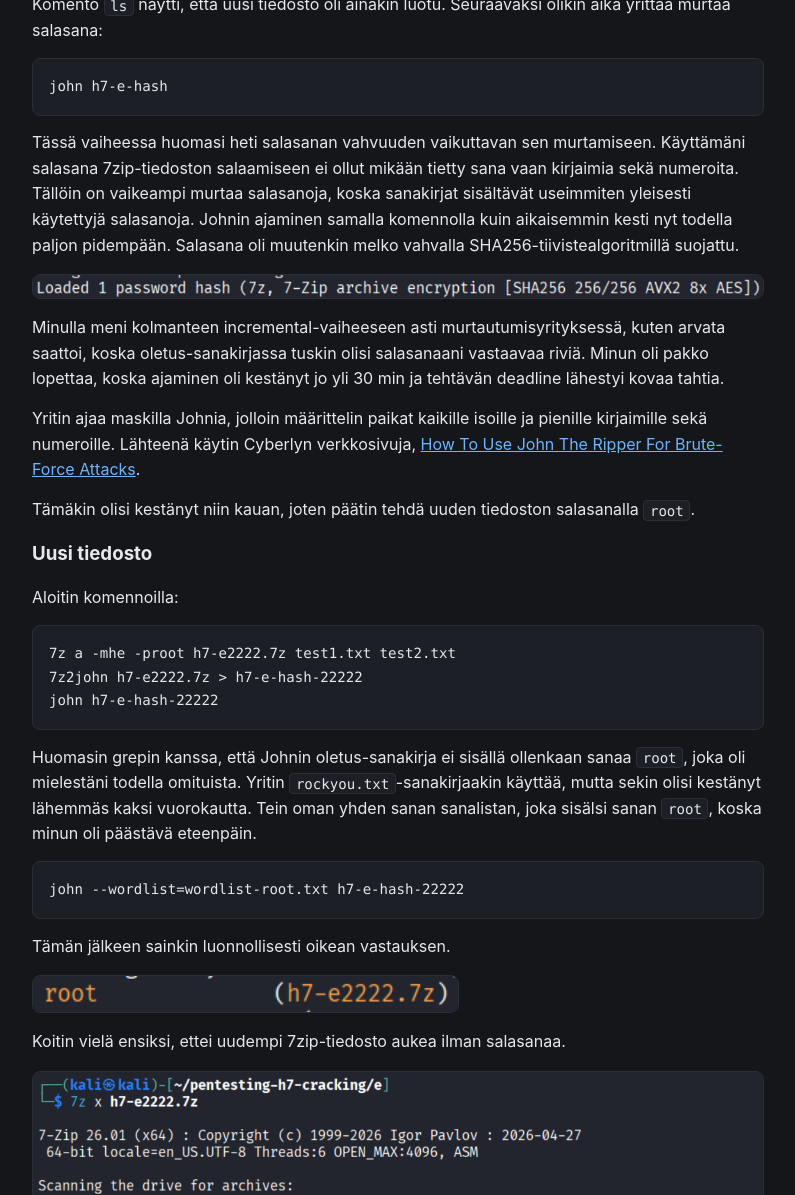
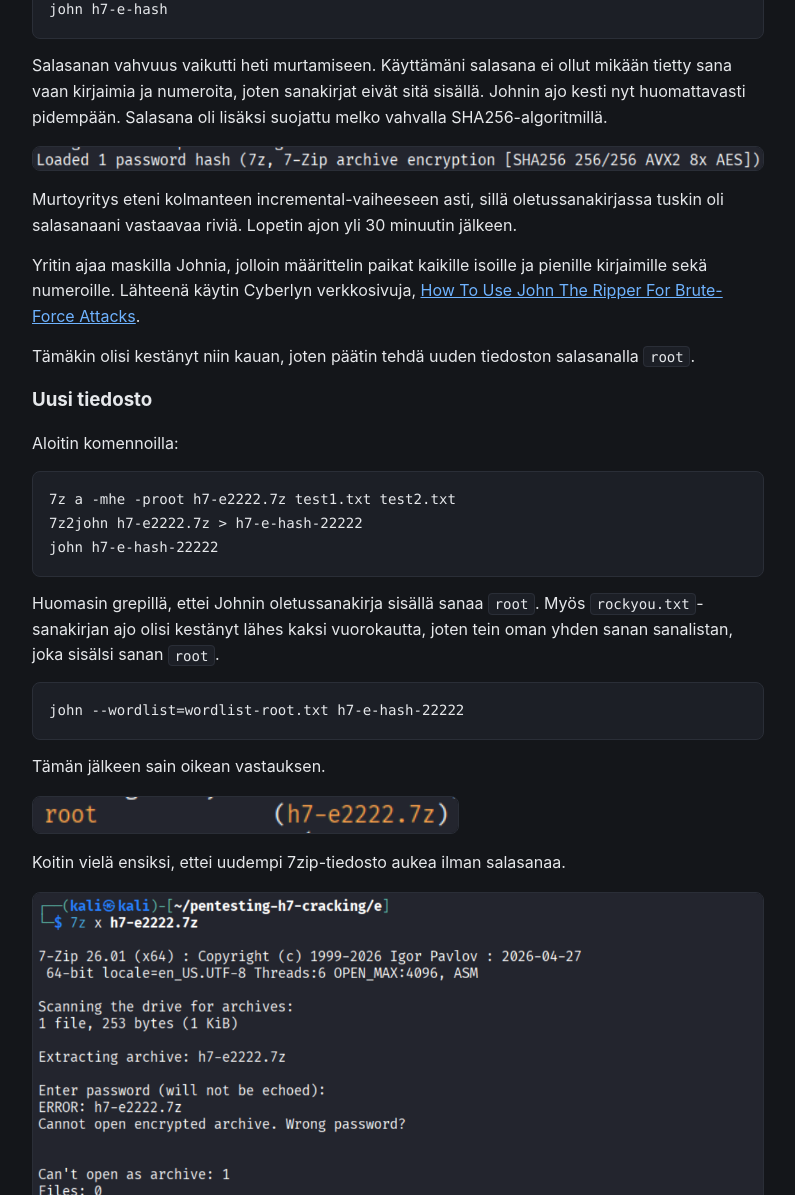
Before and after one commit to boyzcodez/HackmasterDiary, a Jekyll site: the page built from h5.md, in a window 1280 px wide and 1400 px high, scrolled down 9885 px, cut to the strip 205-1400 px from the top of the window. Shown: the whole strip, without its empty margins (242-1037 px from the left). Built offline with Jekyll 4.4.1, drawn with Linux system fonts in a browser that asks for light colours; some of the changed text lies outside the part shown.

Commit message:
h5 extra text gone

````diff
--- a/h5.md
+++ b/h5.md
@@ -66,9 +66,9 @@ Valinnan `-n` lähteenä echon ohje Kalin terminaalissa: `man echo`.
 
 ![Description of the screenshot]({{ '/assets/h5_images/kuva1.png' | relative_url }})
 
-Tässä tapauksessa tiesin jo salasanan ennalta, mutta se ei haittaa
-demonstroidessa Hashcatin toimintaa. Seuraavaksi katsoin millaiseksi
-Hashid luokitteli tiivisteen.
+Tiesin salasanan jo ennalta, mikä ei haittaa Hashcatin toiminnan
+demonstroinnissa. Seuraavaksi katsoin, millaiseksi Hashid luokitteli
+tiivisteen.
 
 ``` bash
 hashid -m 71316e57022d03c70dc35effb4e78e0a
@@ -103,11 +103,9 @@ Valintojen lähteenä Hashcatin ohje Kalin terminaalissa: `man hashcat`.
 
 ![Description of the screenshot]({{ '/assets/h5_images/kuva3.png' | relative_url }})
 
-Vaikutti onnistuneen, koska komennon ajamisen jälkeen ei tullut
-virheilmoituksia. Menin katsomaan tiedostoa, jonka määritin komennossa
-vastauksen tallentamiseen. En kuitenkaan löytänyt tiedostoa ollenkaan,
-joten ajoin komennon valinnalla `--show`, jotta näkisin tuloksen.
-Kuitenkin tuli vain tyhjää.
+Ajo ei antanut virheilmoituksia, mutta määrittämääni tulostiedostoa ei
+löytynyt. Ajoin komennon valinnalla `--show` nähdäkseni tuloksen, mutta
+se jäi tyhjäksi.
 
 ![Description of the screenshot]({{ '/assets/h5_images/kuva4.png' | relative_url }})
 
@@ -155,10 +153,9 @@ Kävin katsomassa vastauksena tulevan tiedoston.
 
 ![Description of the screenshot]({{ '/assets/h5_images/kuva9.png' | relative_url }})
 
-Tiedostosta löytyi Hashcatin löytäneen tiivisteelle salasanan `summer`.
-En tiedä mikä ongelma minulla oli aikaisemmin itse luodun tiivisteen
-kanssa. Tiivistettä ei oltu ehkä oikeaoppisesti luotu tai jotain
-senkaltaista.
+Tiedostosta löytyi tiivisteelle salasana `summer`. Itse luomani
+tiivisteen ongelma jäi selvittämättä; ilmeisesti sitä ei ollut luotu
+oikein.
 
 ## c) Asenna John the Ripper ja testaa sen toiminta murtamalla jonkin esimerkkitiedoston salasana
 
@@ -286,21 +283,16 @@ olikin aika yrittää murtaa salasana:
 john h7-e-hash
 ```
 
-Tässä vaiheessa huomasi heti salasanan vahvuuden vaikuttavan sen
-murtamiseen. Käyttämäni salasana 7zip-tiedoston salaamiseen ei ollut
-mikään tietty sana vaan kirjaimia sekä numeroita. Tällöin on vaikeampi
-murtaa salasanoja, koska sanakirjat sisältävät useimmiten yleisesti
-käytettyjä salasanoja. Johnin ajaminen samalla komennolla kuin
-aikaisemmin kesti nyt todella paljon pidempään. Salasana oli muutenkin
-melko vahvalla SHA256-tiivistealgoritmillä suojattu.
+Salasanan vahvuus vaikutti heti murtamiseen. Käyttämäni salasana ei
+ollut mikään tietty sana vaan kirjaimia ja numeroita, joten sanakirjat
+eivät sitä sisällä. Johnin ajo kesti nyt huomattavasti pidempään.
+Salasana oli lisäksi suojattu melko vahvalla SHA256-algoritmillä.
 
 ![Description of the screenshot]({{ '/assets/h5_images/kuva18.png' | relative_url }})
 
-Minulla meni kolmanteen incremental-vaiheeseen asti
-murtautumisyrityksessä, kuten arvata saattoi, koska oletus-sanakirjassa
-tuskin olisi salasanaani vastaavaa riviä. Minun oli pakko lopettaa,
-koska ajaminen oli kestänyt jo yli 30 min ja tehtävän deadline lähestyi
-kovaa tahtia.
+Murtoyritys eteni kolmanteen incremental-vaiheeseen asti, sillä
+oletussanakirjassa tuskin oli salasanaani vastaavaa riviä. Lopetin ajon
+yli 30 minuutin jälkeen.
 
 Yritin ajaa maskilla Johnia, jolloin määrittelin paikat kaikille isoille
 ja pienille kirjaimille sekä numeroille. Lähteenä käytin Cyberlyn
@@ -320,17 +312,16 @@ Aloitin komennoilla:
 john h7-e-hash-22222
 ```
 
-Huomasin grepin kanssa, että Johnin oletus-sanakirja ei sisällä
-ollenkaan sanaa `root`, joka oli mielestäni todella omituista. Yritin
-`rockyou.txt`-sanakirjaakin käyttää, mutta sekin olisi kestänyt lähemmäs
-kaksi vuorokautta. Tein oman yhden sanan sanalistan, joka sisälsi sanan
-`root`, koska minun oli päästävä eteenpäin.
+Huomasin grepillä, ettei Johnin oletussanakirja sisällä sanaa `root`.
+Myös `rockyou.txt`-sanakirjan ajo olisi kestänyt lähes kaksi
+vuorokautta, joten tein oman yhden sanan sanalistan, joka sisälsi sanan
+`root`.
 
 ``` bash
 john --wordlist=wordlist-root.txt h7-e-hash-22222
 ```
 
-Tämän jälkeen sainkin luonnollisesti oikean vastauksen.
+Tämän jälkeen sain oikean vastauksen.
 
 ![Description of the screenshot]({{ '/assets/h5_images/kuva19.png' | relative_url }})
 
@@ -344,10 +335,10 @@ Annoin salasanan `root`, jonka jälkeen aukesi.
 
 ![Description of the screenshot]({{ '/assets/h5_images/kuva21.png' | relative_url }})
 
-Kesken avaamisen tuli prompti, johon kirjoitin `u`, jonka johdosta
-purettavat tiedostot nimettiin automaattisesti uudelleen. Prompti tuli,
-koska hakemistossa oli jo aikaisemmin saman nimiset tiedostot.
-Komennolla `ls` näki hakemiston sisältävän uudetkin tiedostot.
+Avauksen aikana tuli prompti, koska hakemistossa oli jo samannimiset
+tiedostot. Kirjoitin `u`, jolloin purettavat tiedostot nimettiin
+automaattisesti uudelleen. Komennolla `ls` näki hakemiston uudet
+tiedostot.
 
 Avasin vielä `cat`:lla toisen tiedostoista ja varmistin sisällön
 täsmäävän.
@@ -387,8 +378,7 @@ Tiedostosta `solved-f` löytyikin tiiviste salasanan kera.
 
 ![Description of the screenshot]({{ '/assets/h5_images/kuva25.png' | relative_url }})
 
-Samalla tuli testattua, että `rockyou.txt` sisälsi sanan `iloveu`, jonka
-olisi kyllä voinut helposti tarkastaa `grep`:lläkin.
+Samalla varmistui, että `rockyou.txt` sisälsi sanan `iloveu`.
 
 ## g) Sanakirja
 
````
